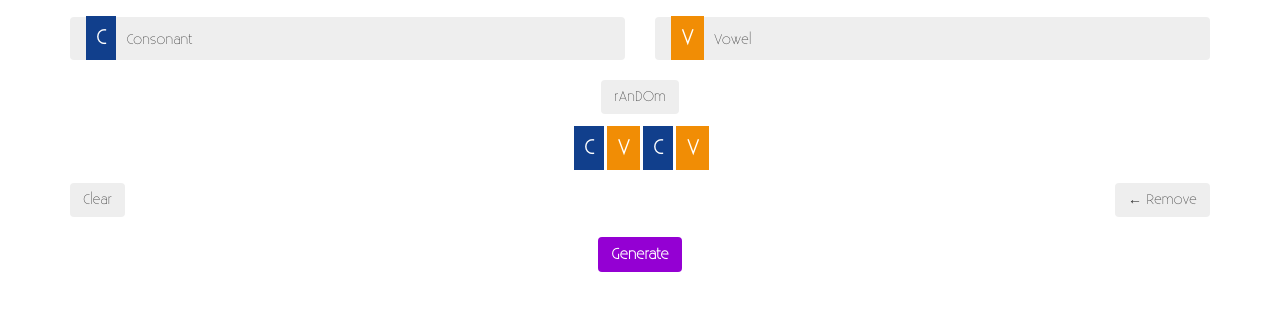
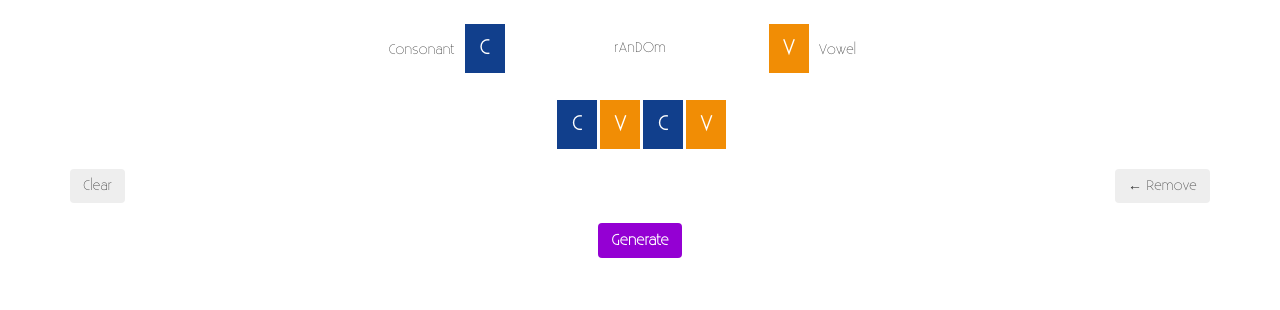
Before and after one commit to alexadam/namegen, a website: page index.html at #/cv in a window 1280 px wide. Shown: the part 84-394 px from the top of the page. Drawn offline with Linux system fonts and the light colour scheme.

Commit message:
misc changes

```diff
--- a/css/style.css
+++ b/css/style.css
@@ -32,16 +32,39 @@
 }
 
 .entBtn {
-    background-color: #eee;
+    background-color: #fff;
     width: 100%;
     text-align: left;
 }
 
-.genBtn, .genBtn:focus, .genBtn:hover {
+.entBtnRight {
+    background-color: #fff;
+    width: 100%;
+    text-align: right;
+}
+
+.entBtn:hover,
+.entBtnRight:hover {
+    background-color: #eee;
+    width: 100%;
+}
+
+.genBtn,
+.genBtn:focus,
+.genBtn:hover {
     background-color: darkviolet;
     color: white;
     font-weight: bolder;
     font-size: 15px;
+}
+
+.rndBtn {
+    text-align: center;
+    padding: 20px;
+}
+
+.white {
+    background-color: white;
 }
 
 a {
@@ -55,6 +78,19 @@ a {
     padding: 10px;
     font-size: 20px;
     margin-left: 3px;
+    width: 40px;
+    display: inline-block;
+    text-align: center;
+}
+
+.entRight {
+    font-weight: bolder;
+    padding: 10px;
+    font-size: 20px;
+    margin-left: 10px;
+    width: 40px;
+    display: inline-block;
+    text-align: center;
 }
 
 .cmd {
--- a/templates/cv.html
+++ b/templates/cv.html
@@ -8,15 +8,16 @@
         </div>
     </div>
     <div class="row text-center">
-        <div class="col-sm-6">
-            <button class="btn entBtn" ng-click="addCons()"><span class="ent cmd c">C</span>Consonant</button>
+        <div class="col-sm-5">
+            <button class="btn entBtnRight" ng-click="addCons()">Consonant<span class="entRight cmd c">C</span>
+            </button>
         </div>
-        <div class="col-sm-6">
+        <div class="col-sm-2">
+            <button class="btn entBtn white rndBtn" ng-click="random()">rAnDOm</button>
+        </div>
+        <div class="col-sm-5">
             <button class="btn entBtn" ng-click="addVow()"><span class="ent cmd v">V</span>Vowel</button>
         </div>
-    </div>
-     <div class="row text-center">
-        <button class="btn" ng-click="random()">rAnDOm</button>
     </div>
     <div class="row text-center">
         <div class="col-sm-12 showOutput">
```
Also changed, not shown: templates/w.html (+16 -25 lines).
